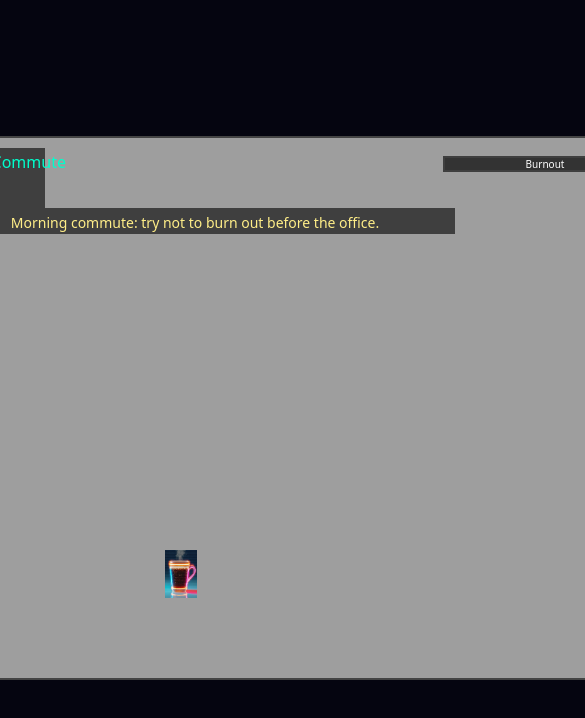
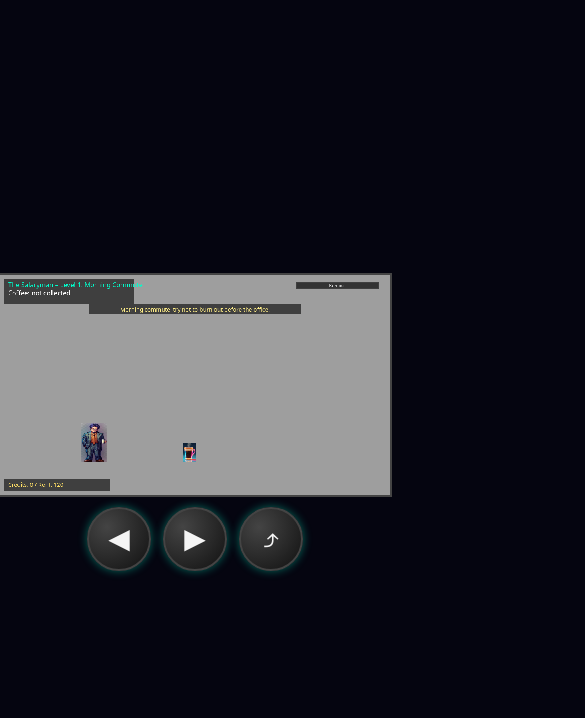
Before and after one commit to Zhelair/The_Salaryman, a plain HTML site: page index.html in a window 390 px wide. Shown: the top 718 px of the page, 585 px wide, since content can reach past the window. Drawn offline with Linux system fonts and the light colour scheme.

Commit message:
Update style.css

```diff
--- a/style.css
+++ b/style.css
@@ -3,14 +3,60 @@ html, body {
   padding: 0;
   background: #050510;
   height: 100%;
+  font-family: system-ui, sans-serif;
+  color: #eee;
+}
+
+body {
   display: flex;
   align-items: center;
   justify-content: center;
-  font-family: system-ui, sans-serif;
-  color: #eee;
+}
+
+#gameWrapper {
+  display: flex;
+  flex-direction: column;
+  align-items: center;
+  justify-content: center;
 }
 
 #gameCanvas {
   border: 2px solid #444;
   image-rendering: pixelated;
+  max-width: 100vw;
+  height: auto;
 }
+
+/* Mobile controls under the canvas */
+#mobileControls {
+  margin-top: 10px;
+  display: flex;
+  gap: 12px;
+  justify-content: center;
+}
+
+.control-btn {
+  min-width: 64px;
+  min-height: 64px;
+  padding: 10px 16px;
+  font-size: 28px;
+  border-radius: 999px;
+  border: 2px solid #444;
+  background: radial-gradient(circle at 30% 30%, #444, #111);
+  color: #f5f5f5;
+  box-shadow: 0 0 10px rgba(0, 255, 204, 0.4);
+  cursor: pointer;
+  user-select: none;
+}
+
+.control-btn:active {
+  transform: scale(0.96);
+  box-shadow: 0 0 4px rgba(0, 255, 204, 0.8);
+}
+
+/* On bigger screens we can hide them if you want less clutter */
+@media (min-width: 900px) {
+  #mobileControls {
+    display: none;
+  }
+}
```
